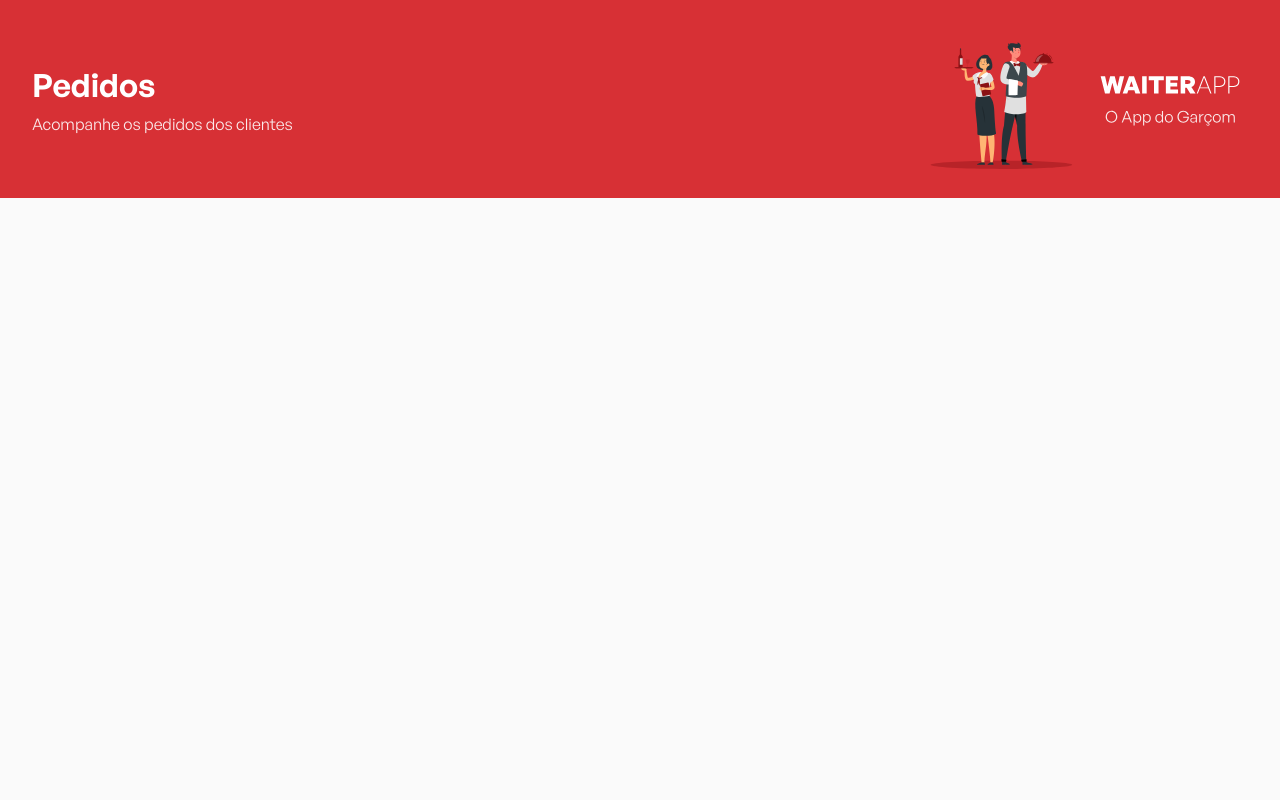
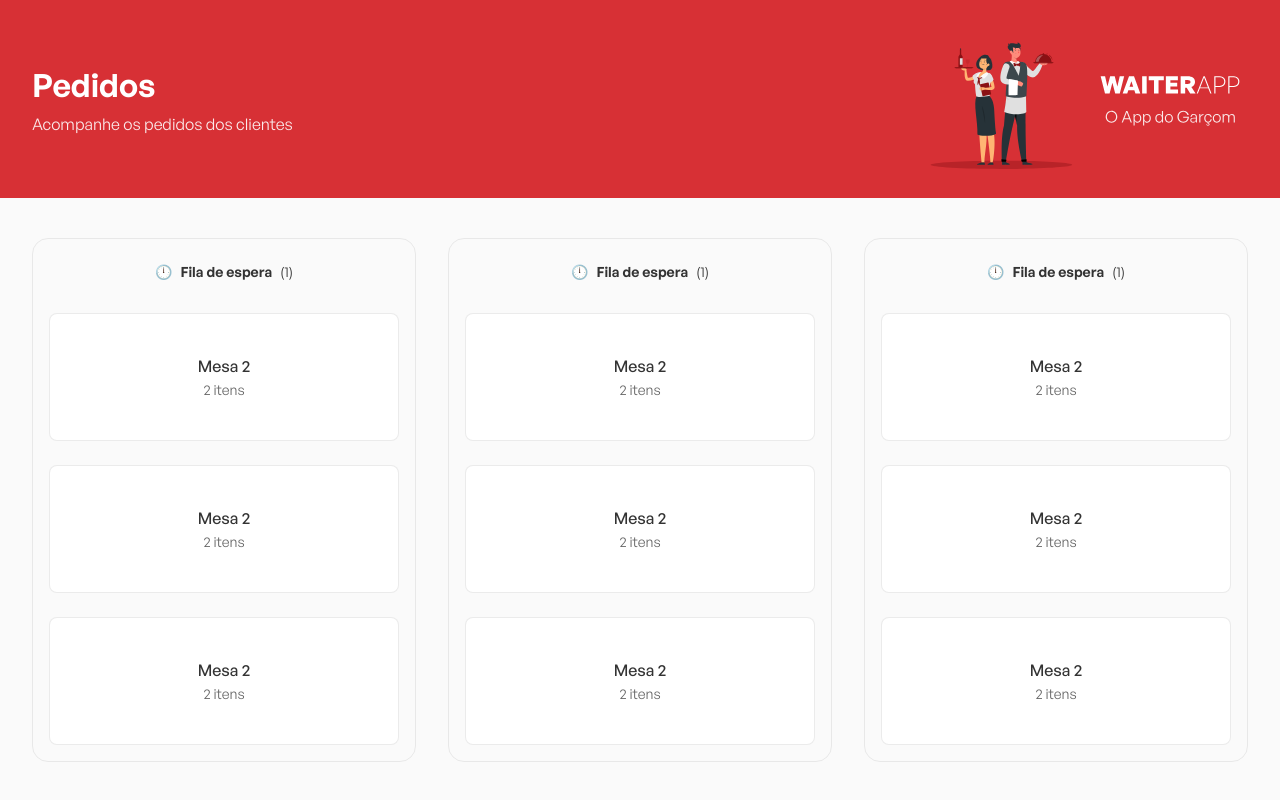
Before and after one commit to vandodev/waiterapp, a React (Vite) app in the folder web/: page / in a window 1280 px wide. Built offline with nearby package versions, Linux system fonts and the light colour scheme.

Commit message:
:fork_and_knife: :fries: :pizza: Criando componente de pedidos

```diff
--- a/web/src/App.tsx
+++ b/web/src/App.tsx
@@ -1,4 +1,5 @@
 import { Header } from './components/Header';
+import { Orders } from './components/Orders';
 import { GlobalStyles } from './styles/GlobalStyles';
 
 export function App(){
@@ -6,6 +7,7 @@
     <>
         <GlobalStyles />
         <Header />
+        <Orders />
     </>
 
   )
--- /dev/null
+++ b/web/src/components/Orders/index.tsx
@@ -0,0 +1,98 @@
+import {Container, Board, OrdersContainer} from './styles'
+export function Orders(){
+    return(
+        <Container>
+            <Board>
+                <header>
+                    <span>🕛</span>
+                    <strong>Fila de espera</strong>
+                    <span>(1)</span>
+                </header>
+
+                <OrdersContainer>
+                    <button type='button'>
+                        <strong>Mesa 2</strong>
+                        <span>2 itens</span>
+                    </button>
+                </OrdersContainer>
+
+                 <OrdersContainer>
+                    <button type='button'>
+                        <strong>Mesa 2</strong>
+                        <span>2 itens</span>
+                    </button>
+                </OrdersContainer>
+
+                <OrdersContainer>
+                    <button type='button'>
+                        <strong>Mesa 2</strong>
+                        <span>2 itens</span>
+                    </button>
+                </OrdersContainer>
+
+            </Board>
+
+            <Board>
+                <header>
+                    <span>🕛</span>
+                    <strong>Fila de espera</strong>
+                    <span>(1)</span>
+                </header>
+
+                <OrdersContainer>
+                    <button type='button'>
+                        <strong>Mesa 2</strong>
+                        <span>2 itens</span>
+                    </button>
+                </OrdersContainer>
+
+                 <OrdersContainer>
+                    <button type='button'>
+                        <strong>Mesa 2</strong>
+                        <span>2 itens</span>
+                    </button>
+                </OrdersContainer>
+
+                <OrdersContainer>
+                    <button type='button'>
+                        <strong>Mesa 2</strong>
+                        <span>2 itens</span>
+                    </button>
+                </OrdersContainer>
+
+            </Board>
+
+            <Board>
+                <header>
+                    <span>🕛</span>
+                    <strong>Fila de espera</strong>
+                    <span>(1)</span>
+                </header>
+
+                <OrdersContainer>
+                    <button type='button'>
+                        <strong>Mesa 2</strong>
+                        <span>2 itens</span>
+                    </button>
+                </OrdersContainer>
+
+                 <OrdersContainer>
+                    <button type='button'>
+                        <strong>Mesa 2</strong>
+                        <span>2 itens</span>
+                    </button>
+                </OrdersContainer>
+
+                <OrdersContainer>
+                    <button type='button'>
+                        <strong>Mesa 2</strong>
+                        <span>2 itens</span>
+                    </button>
+                </OrdersContainer>
+
+            </Board>
+
+        </Container>
+
+    );
+}
--- /dev/null
+++ b/web/src/components/Orders/styles.ts
@@ -0,0 +1,55 @@
+import styled from 'styled-components';
+
+export const Container = styled.div`
+  width: 100%;
+  max-width: 1216px;
+  margin: 40px auto;
+  display: flex;
+  gap: 32px;
+`;
+
+export const Board = styled.div`
+  padding:16px ;
+  border: 1px solid rgba(204, 204, 204, 0.4);
+  border-radius: 16px;
+  display: flex;
+  align-items: center;
+  flex-direction: column;
+  flex: 1;
+
+   header {
+    padding: 8px;
+    font-size: 14px;
+    display: flex;
+    align-items: center;
+    gap: 8px;
+  }
+`;
+
+export const OrdersContainer = styled.div`
+  display: flex;
+  flex-direction: column;
+  width: 100%;
+  margin-top: 24px;
+  button {
+    background: #fff;
+    border: 1px solid rgba(204, 204, 204, 0.4);
+    height: 128px;
+    border-radius: 8px;
+    display: flex;
+    flex-direction: column;
+    justify-content: center;
+    align-items: center;
+    gap: 4px;
+    strong {
+      font-weight: 500;
+    }
+    span {
+      font-size: 14px;
+      color: #666;
+    }
+    & + button {
+      margin-top: 24px;
+    }
+  }
+`;
```
